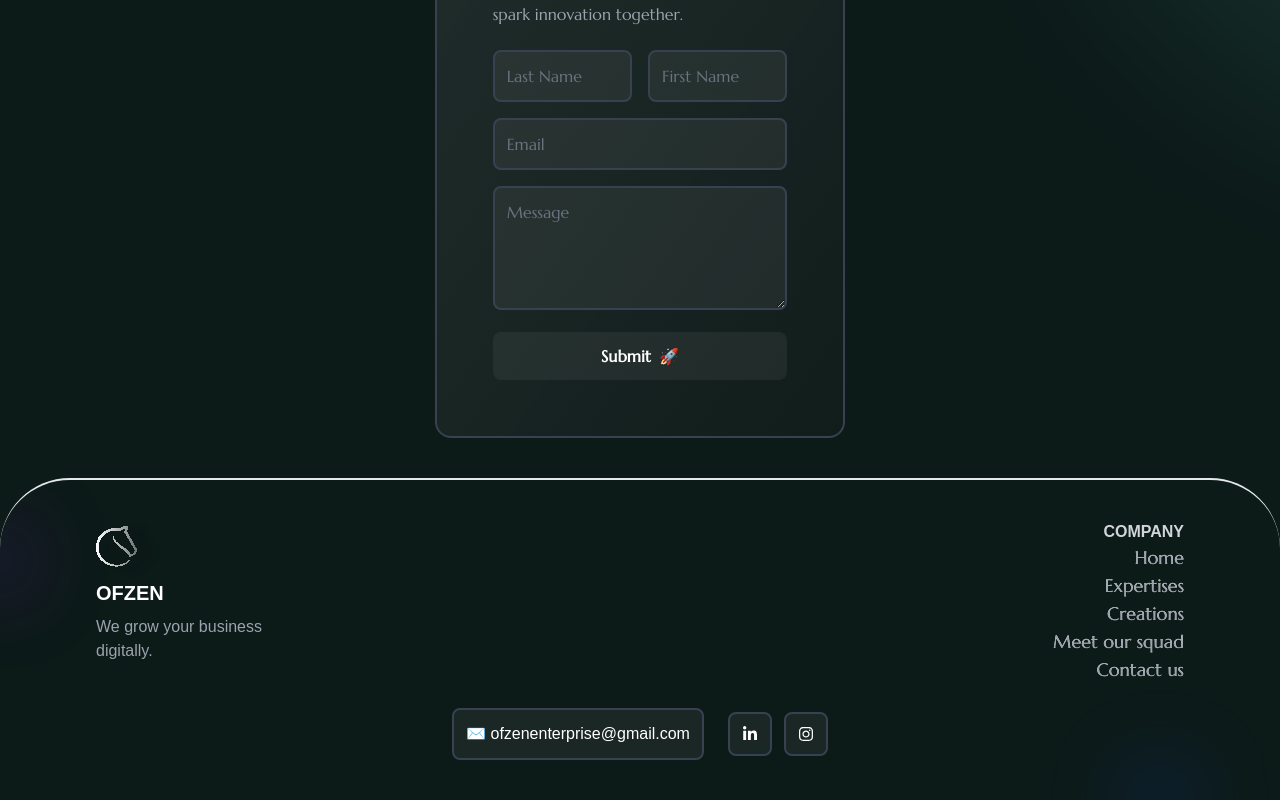
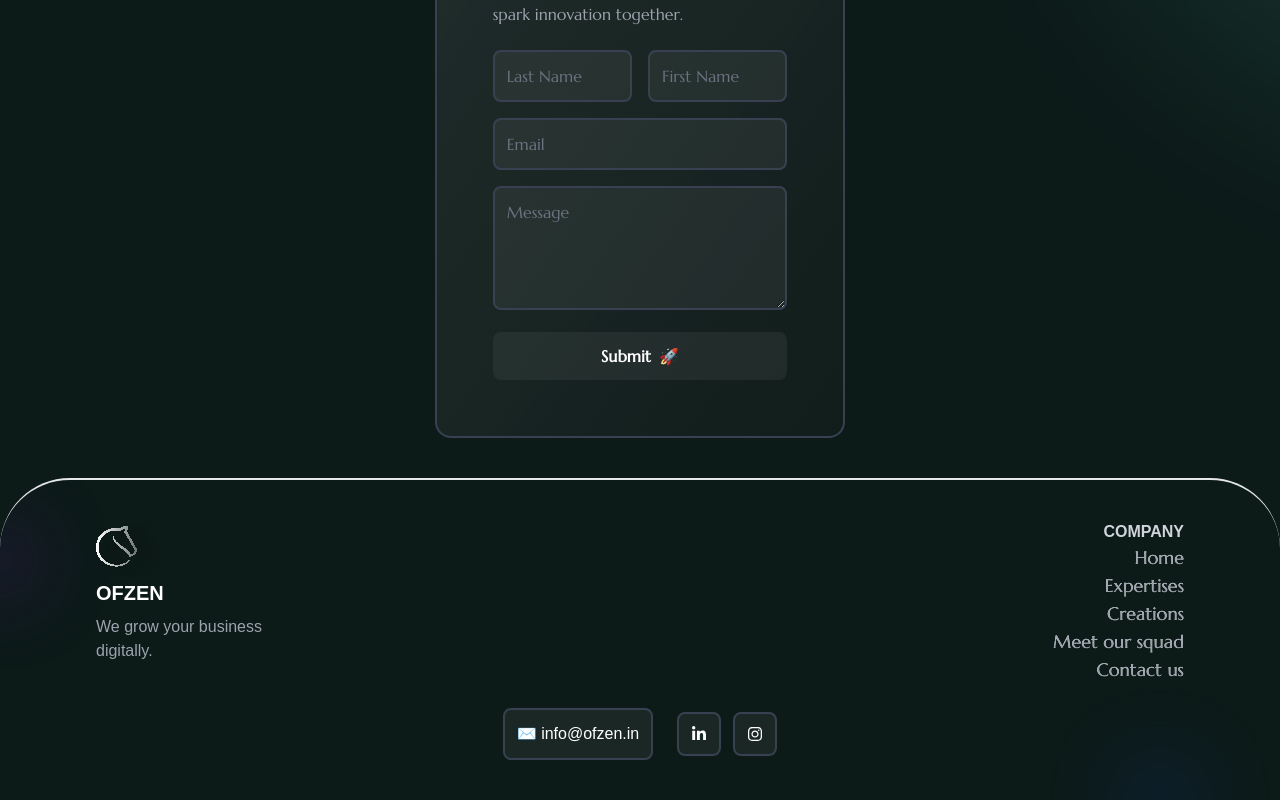
Before and after one commit to gspavan07/ofzen, a Next.js app: page / in a window 1280 px wide. Shown: the part 4040-4840 px from the top of the page. Built offline with nearby package versions, Linux system fonts and the light colour scheme; a web font is replaced by a local one.

Commit message:
mail updated

```diff
--- a/app/models/contactModel.js
+++ b/app/models/contactModel.js
@@ -1,4 +1,4 @@
-import { Schema, model} from "mongoose";
+import { Schema, model } from "mongoose";
 
 const contactSchema = new Schema({
   firstname: {
@@ -6,15 +6,15 @@ const contactSchema = new Schema({
     required: true,
     trim: true,
   },
-  firstname: {
+  lastname: {
     type: String,
     required: true,
     trim: true,
   },
   email: {
-      type: String,
-      required: true,
-      trim: true,
+    type: String,
+    required: true,
+    trim: true,
   },
   message: {
     type: String,
--- a/app/page.jsx
+++ b/app/page.jsx
@@ -690,7 +690,7 @@ export default function Home() {
             href="mailto:ofzenenterprise@gmail.com"
             className="flex items-center bg-[#9494941c] border-2 border-gray-700 p-3 rounded-lg  hover:text-gray-400"
           >
-            ✉️ ofzenenterprise@gmail.com
+            ✉️ info@ofzen.in
           </Link>
           <br />{" "}
           {/* <Link
```
